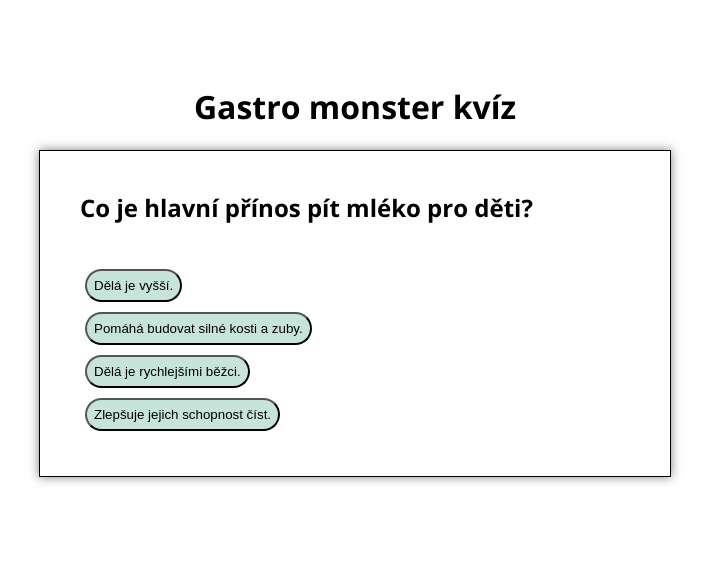
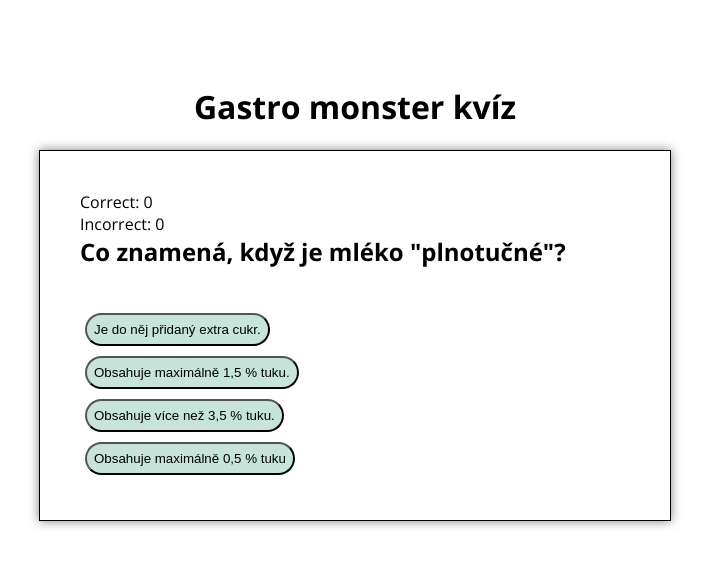
Before and after one commit to HSpoustova/Gastro-Monster, a React (Vite) app: page / in a window 1280 px wide. Shown: the top 566 px of the page, without its empty margins (285-994 px from the left). Built offline with nearby package versions, Linux system fonts and the light colour scheme.

Commit message:
debug, pridani nacitani nahodne otazky z pole, komponenty

```diff
--- /dev/null
+++ b/src/components/DairyQuestion/index.jsx
@@ -0,0 +1,27 @@
+import './style.css';
+
+export const DairyQuestion = ({ questionData, callback }) => {
+  //funkce která na klik zhodnotí jestli odpověd uživatele se shoduje s indexem správné odpovědi a vrati informaci callbeckem k dalsimu zpracovani
+  const handleClick = (selectedAnswerIndex) => {
+    if (selectedAnswerIndex === questionData.correctAnswer) {
+      alert('Správná odpověď');
+      callback(true);
+    } else {
+      alert('Špatná odpověď');
+      callback(false);
+    }
+  };
+
+  return (
+    <div>
+      <h2>{questionData.question}</h2>
+      {questionData.answer.map((answer, index) => (
+        <div key={index}>
+          <button onClick={() => handleClick(index)} className="button__answer">
+            {answer}
+          </button>
+        </div>
+      ))}
+    </div>
+  );
+};
--- /dev/null
+++ b/src/components/DairySetQuestion/index.jsx
@@ -0,0 +1,56 @@
+import { useState } from 'react';
+import { dairyData } from '../Data';
+import { DairyQuestion } from '../DairyQuestion';
+import { GetRandomObject } from '../GetRandomObject';
+
+export const DairySetQuestion = () => {
+  //udela se kopie dat
+  const questionCopy = dairyData;
+  //vytvori polůe o 15 nahodnych neopakujicich se otazkach (musi byt jednodussi zapis, ale ztracel se mi set z promenne a volal se znovu po dvou odpovedich)
+  const [questionSet, setQuestionSet] = useState(() => {
+    let buildSet = [];
+    for (let i = 0; i < 15; i++) {
+      buildSet.push(GetRandomObject(questionCopy));
+    }
+    return buildSet;
+  });
+  const [correctAnswers, setCorrectAnswers] = useState(0);
+  const [wrongAnswers, setWrongAnswers] = useState(0);
+  const [questionData, setQuestionData] = useState(() =>
+    GetRandomObject(questionSet),
+  );
+
+  //Zpracovani informace, zda je otazka dobre nebo spatne, je to ziskano z handleClick callbackem
+  const questionStatus = (status) => {
+    if (status) {
+      setCorrectAnswers(correctAnswers + 1);
+    } else {
+      setWrongAnswers(wrongAnswers + 1);
+    }
+    checkGameOver(status);
+  };
+  const updateQuestionData = () => {
+    {
+      setQuestionData(GetRandomObject(questionSet));
+    }
+  };
+
+  //probehne overeni, zda vyhral nebo prohral status znaci spravnou nebo spatnou odpoved, aby nedoslo k mylnemu vyhodnoceni
+  const checkGameOver = (status) => {
+    console.log(questionSet);
+    if (status && correctAnswers === 9) {
+      alert('Vyhrál jsi!');
+    } else if (!status && wrongAnswers === 2) {
+      alert('Prohrál jsi!');
+    } else {
+      updateQuestionData();
+    }
+  };
+  return (
+    <>
+      <div>Correct: {correctAnswers}</div>
+      <div>Incorrect: {wrongAnswers}</div>
+      <DairyQuestion questionData={questionData} callback={questionStatus} />
+    </>
+  );
+};
--- a/src/components/Arrays/index.jsx
+++ b/src/components/Data/index.jsx
@@ -1,4 +1,15 @@
 export const dairyData = [
+  {
+    question: 'Jaké přídatné látky se mohou přidávat do mléka',
+    answer: [
+      'Mohou se přidávat konzervanty pro delší trvanlivost.',
+      'Mohou se přidávat .',
+      'Krátkodobé zahřátí mléka, které způsobí zabití škodlivých mikroorganismů.',
+      'Proces, kterým se odstraňuje tuk z mléka.',
+    ],
+    correctAnswer: 2,
+  },
+
   {
     question: 'Co je to pasterace a k čemu slouží?',
     answer: [
@@ -24,7 +35,7 @@ export const dairyData = [
     question: 'Co je to kefír?',
     answer: [
       'Sladký nápoj získaný ředěním mléka cukrem a vodou.',
-      'Kvašený mléčný nápoj.',
+      'Kvašený mléčný nápoj původem z Kavkazu.',
       'Mléčný nápoj s příchutí kávy.',
       'Teplý mléčný nápoj.',
     ],
@@ -54,60 +65,46 @@ export const dairyData = [
   {
     question: 'Co znamená, když je mléko "plnotučné"?',
     answer: [
-      'Že má přidaný extra cukr.',
-      'Že je z něj odstraněn veškerý tuk.',
-      'Že obsahuje přirozený mléčný tuk.',
-      'Že je do něj přidáno ovoce.'
+      'Je do něj přidaný extra cukr.',
+      'Obsahuje maximálně 1,5 % tuku.',
+      'Obsahuje více než 3,5 % tuku.',
+      'Obsahuje maximálně 0,5 % tuku',
     ],
     correctAnswer: 2,
   },
   {
-    question: 'Co jsou to probiotika?',
-    answer: [
-      'Bakterie, které se přirozeně vyskytují v našem střevě',
-      'Kvalitní bio potraviny',
-      'Vláknina',
-      'Sušenky se speciálním máslem',
-    ],
-    correctAnswer: 0,
-  },
-  {
-    question: 'Jaký vitamín, který je důležitý pro zrak, najdeme v mléčných výrobcích?',
-    answer: [
-      'Vitamín A.',
-      'Vitamín C.',
-      'Vitamín B12.',
-      'Vitamín D.'
-    ],
+    question:
+      'Jaký vitamín, který je důležitý pro zrak, najdeme v mléčných výrobcích?',
+    answer: ['Vitamín A.', 'Vitamín C.', 'Vitamín B12.', 'Vitamín D.'],
     correctAnswer: 0,
   },
   {
     question: 'Které z těchto potravin je mléčný výrobek?',
-    answer: [
-      'Hamburger.',
-      'Rýže.',
-      'Tvaroh.',
-      'Brambory.'
-    ],
+    answer: ['Hamburger.', 'Rýže.', 'Tvaroh.', 'Brambory.'],
     correctAnswer: 2,
   },
   {
-    question: 'Který vitamín najdeš ve slunečném světle a také v mléčných výrobcích?',
-    answer: [
-      'Vitamín A.',
-      'Vitamín B6.',
-      'Vitamín C.',
-      'Vitamín D.'
-    ],
+    question:
+      'U kterého vitamínu je jeho tvorba ovlivněna slunečným světlem a je také obsažen v mléčných výrobcích?',
+    answer: ['Vitamín A.', 'Vitamín B6.', 'Vitamín C.', 'Vitamín D.'],
     correctAnswer: 3,
   },
   {
-    question: 'Proč mají některé sýry silnější chuť než jiné?',
+    question: 'Jaký je obecný popis výroby sýra?',
     answer: [
-      'Protože jsou starší.',
-      'Protože jsou vyrobeny z odlišných druhů mléka.',
-      'Protože do nich přidávají více soli.',
-      'Protože jsou ponořeny do ovocného džusu.'
+      'Tepelné ošetření mléka a jeho zchlazení, přídavek mlékárenských kultur, přídavek syřidla, krájení, dohřívání, formování, solení, popřípadě zrání.',
+      'Tepelné ošetření mléka, přídavek bakterií, přídavek syřidla, krájení, dohřívání, formování, solení a zrání',
+      'Tepelné ošetření mléka a jeho zchlazení, čekání na přirozené srážení mléka',
+    ],
+    correctAnswer: 0,
+  },
+
+  {
+    question: 'Co je sýření a syřidlo?',
+    answer: [
+      'Syřidlo je enzym, který štěpí mléčnou bílkovinu. Přídavek syřidla způsobuje sýření (srážení), proces, při kterém se z mléka stane hmota konzistence pudinku.',
+      'Syřidlo je uměle vytvořená látka, která štěpí mléčný cukr. Přídavek syřidla způsobuje sýření (srážení), proces, při kterém se z tekutého mléka stane hmota konzistence pudinku.',
+      'Syřidlo je produkt sýření. Syřidlo dává sýrům nezaměnitelnou chuť a aroma typické pro každý sýr.',
     ],
     correctAnswer: 0,
   },
@@ -117,137 +114,89 @@ export const dairyData = [
       'Jogurt je sladký a kefír je slaný.',
       'Kefír je tekutější a má více probiotik.',
       'Jogurt se vyrábí z rostlinného mléka.',
-      'Žádný, jsou to jen různá jména pro stejný produkt.'
+      'Žádný, jsou to jen různá jména pro stejný produkt.',
     ],
     correctAnswer: 1,
   },
   {
     question: 'Co je hlavní složkou sýra?',
-    answer: [
-      'Voda.',
-      'Ovoce.',
-      'Mléko.',
-      'Zelenina.'
-    ],
+    answer: ['Voda.', 'Ovoce.', 'Mléko.', 'Zelenina.'],
     correctAnswer: 2,
   },
   {
-    question: 'Proč se někdy na povrchu sýra tvoří plíseň?',
+    question: 'Co to jsou mlékarenské kultury?',
     answer: [
-      'Protože je starý.',
-      'Protože není správně uložen.',
-      'Protože plíseň je součástí výrobního procesu některých sýrů.',
-      'Protože byl namočen ve vodě.'
+      'Jsou to užitečné bakterie, díky kterým získavají mléčné výrobky svou, chuť, vůni a kozistenci.',
+      'Jsou to bakterie, které se rozmnožují pouze v mlékárně ',
+      'Je to směs užitečných bakterií, které ale nijak neovlivňují charakter mléčného výrobku. ',
     ],
-    correctAnswer: 2,
+    correctAnswer: 0,
   },
   {
-    question: 'Co je hlavní přínos pít mléko pro děti?',
+    question: 'Jaký je hlavní přínos pítí mléka pro děti?',
     answer: [
       'Dělá je vyšší.',
       'Pomáhá budovat silné kosti a zuby.',
       'Dělá je rychlejšími běžci.',
-      'Zlepšuje jejich schopnost číst.'
+      'Zlepšuje jejich schopnost číst.',
     ],
     correctAnswer: 1,
   },
-  {
-    question: 'Proč se do některých mléčných výrobků přidávají živé bakterie?',
-    answer: [
-      'Aby se urychlil proces zkažení.',
-      'Aby to bylo více kyselé.',
-      'Aby to bylo sladší.',
-      'Aby to bylo zdravější pro tvé trávení.'
-    ],
-    correctAnswer: 3,
-  },
+
   {
     question: 'Které z těchto potravin je nejlepším zdrojem vápníku?',
     answer: [
       'Pomerančový džus.',
       'Mléčná čokoláda.',
       'Sýr.',
-      'Kukuřičné lupínky.'
+      'Kukuřičné lupínky.',
     ],
     correctAnswer: 2,
   },
   {
     question: 'Co je to laktóza, kterou najdeme v mléčných výrobcích?',
-    answer: [
-      'Druh tuku.',
-      'Druh cukru.',
-      'Druh soli.',
-      'Druh proteinu.'
-    ],
+    answer: ['Vitamín', 'Cukr.', 'Minerální látka.', 'Bílkovina.'],
     correctAnswer: 1,
   },
   {
-    question: 'Proč někteří lidé nemohou pít obyčejné mléko?',
+    question:
+      'Jaký je hlavní důvod pro konzumaci nízkotučných mléčných výrobků?',
     answer: [
-      'Protože mají intoleranci na laktózu.',
-      'Protože jim to nechutná.',
-      'Protože je to příliš drahé.',
-      'Protože mají raději vodu.'
-    ],
-    correctAnswer: 0,
-  },
-  {
-    question: 'Jaký je hlavní důvod pro konzumaci nízkotučných mléčných výrobků?',
-    answer: [
-      'Obsahují méně kalorií a méně tuku.',
+      'Obsahují méně kalorií méně tuku.',
       'Jsou více vodnaté.',
       'Mají silnější chuť.',
-      'Jsou levnější.'
+      'Jsou levnější.',
     ],
     correctAnswer: 0,
   },
   {
     question: 'Který mléčný výrobek se vyrábí z kysané smetany?',
-    answer: [
-      'Zmrzlina.',
-      'Kefír.',
-      'Tvaroh.',
-      'Máslo.'
-    ],
+    answer: ['Zmrzlina.', 'Kefír.', 'Tvaroh.', 'Máslo.'],
     correctAnswer: 3,
   },
   {
     question: 'Jak se nazývá proces, při kterém se mléko mění na jogurt?',
-    answer: [
-      'Fermentace.',
-      'Pasterace.',
-      'Destilace.',
-      'Ztužování.'
-    ],
+    answer: ['Fermentace.', 'Pasterace.', 'Destilace.', 'Ztužování.'],
     correctAnswer: 0,
   },
-  {
-    question: 'Které vitamíny se často přidávají do mléka?',
-    answer: [
-      'Vitamín A a D.',
-      'Vitamín C a B12.',
-      'Vitamín E a K.',
-      'Vitamín B6 a B1.'
-    ],
-    correctAnswer: 0,
-  },
+
   {
     question: 'Který mléčný produkt je dobrým zdrojem bílkovin?',
     answer: [
       'Tvaroh.',
       'Kondenzované mléko.',
       'Sladká smetana.',
-      'Mléčná čokoláda.'
+      'Mléčná čokoláda.',
     ],
     correctAnswer: 0,
   },
   {
-    question: 'Proč je mléko dobré pro zdravé kosti?',
+    question: 'Proč je mléko dobré pro zdravý růst kostí?',
     answer: [
       'Obsahuje hodně cukru.',
       'Má vysoký obsah vápníku a vitamínu D.',
       'Je bez tuku.',
-      'Má hodně vody.'
+      'Má hodně vody.',
     ],
     correctAnswer: 1,
   },
@@ -257,32 +206,20 @@ export const dairyData = [
       'Kvůli jeho vysokému obsahu proteinů a vápníku.',
       'Protože chutná dobře s čokoládou.',
       'Kvůli jeho barvě.',
-      'Kvůli vysokému obsahu cukru.'
+      'Kvůli vysokému obsahu cukru.',
     ],
     correctAnswer: 0,
   },
   {
-    question: 'Jaký je hlavní rozdíl mezi celým a odstředěným mlékem?',
+    question: 'Jaký je hlavní rozdíl mezi plnotučeným a odstředěným mlékem?',
     answer: [
       'Odstředěné mléko je více zahřívané.',
-      'Celé mléko má více vitamínů.',
-      'Odstředěné mléko má méně tuku.',
-      'Celé mléko má méně cukru.'
+      'Plnotučné mléko má více vitamínů.',
+      'Odstředěné mléko má do 0,5 % tuku.',
+      'Polotučné mléko má méně cukru.',
     ],
     correctAnswer: 2,
   },
-  {
-    question: 'Proč by děti, které mají intoleranci na laktózu, neměly pít běžné mléko?',
-    answer: [
-      'Protože nemohou správně strávit laktózu (mléčný cukr).',
-      'Protože je bez chuti.',
-      'Protože obsahuje příliš mnoho tuku.',
-      'Protože způsobuje alergie.'
-    ],
-    correctAnswer: 0,
-  },
-
-
 ];
 
 export const bakeryData = [
--- a/src/components/DiaryProduct/index.jsx
+++ /dev/null
@@ -1,55 +0,0 @@
-import './style.css';
-import { dairyData } from '../Arrays';
-import { useState } from 'react';
-
-export const DiaryProduct = () => {
-  const getRandomObject = (array) => {
-    //vybere random objekt z předaného pole
-    const randomObject = array[Math.floor(Math.random() * array.length)];
-    return randomObject;
-  };
-  const [questionData, setQuestionData] = useState(() =>
-    getRandomObject(dairyData),
-  );
-  const [correctAnswers, setCorrectAnswers] = useState(0);
-  const [wrongAnswers, setWrongAnswers] = useState(0);
-
-
-
-  //nacte random otazku z pole otazek - pouzijeme v handleClick aby se to aktualizovalo po odpovědi
-  const updateQuestionData = () => {{
-    if (correctAnswers < 10 && wrongAnswers < 3) {
-      setQuestionData(getRandomObject(dairyData));
-    }
-  }};
-  const checkGameOver = () => {
-    if (correctAnswers === 9) {
-      alert('Vyhrál jsi!');
-    } else if (wrongAnswers === 2) {
-      alert('Prohrál jsi!');
-    }
-    updateQuestionData()
-  };
-  //funkce která na klik zhodnotí jestli odpověd uživatele se shoduje s indexem správné odpovědi. Pokud ano dá správná odpoved a pokud ne tak dá špatná odpoveď + načtení další otázky
-  const handleClick = (selectedAnswerIndex) => {
-    if (selectedAnswerIndex === questionData.correctAnswer) {
-      alert('Správná odpověď');
-      setCorrectAnswers(correctAnswers + 1)
-    } else {
-      alert('Špatná odpověď');
-      setWrongAnswers(wrongAnswers + 1)
-    }
-    updateQuestionData()
-    checkGameOver();
-  };
-  return (
-      <div>
-        <h2>{questionData.question}</h2>
-        {questionData.answer.map((answer, index) => (
-          <div>
-            <button onClick={() => handleClick(index)} className="button__answer">{answer}</button>
-          </div>
-        ))}
-      </div>
-  );
-};
--- /dev/null
+++ b/src/components/GetRandomObject/index.jsx
@@ -0,0 +1,6 @@
+//spocita nahodny index v zavisloti na delce pole, splice vezme jeden prvek v poli, odstrani ho z něj a vrati ho zpet jako samostatne pole, univerzalni fce
+
+export const GetRandomObject = (array) => {
+  const randomIndex = Math.floor(Math.random() * array.length);
+  return array.splice(randomIndex, 1)[0];
+};
--- a/src/pages/HomePage/index.jsx
+++ b/src/pages/HomePage/index.jsx
@@ -1,16 +1,15 @@
 import './style.css';
-import { DiaryProduct } from '../../components/DiaryProduct';
+import { DairySetQuestion } from '../../components/DairySetQuestion';
 
 export const HomePage = () => {
-
   return (
     <>
-    <header>
-    <h1>Gastro monster kvíz</h1>
-  </header>
-    <div className="container">
-      <DiaryProduct />
-    </div>
+      <header>
+        <h1>Gastro monster kvíz</h1>
+      </header>
+      <div className="container">
+        <DairySetQuestion />
+      </div>
     </>
   );
 };
```
Also changed, not shown: src/components/DairyQuestion/style.css (renamed from src/components/DiaryProduct/style.css), src/pages/HomePage/style.css (line endings or trailing spaces).
